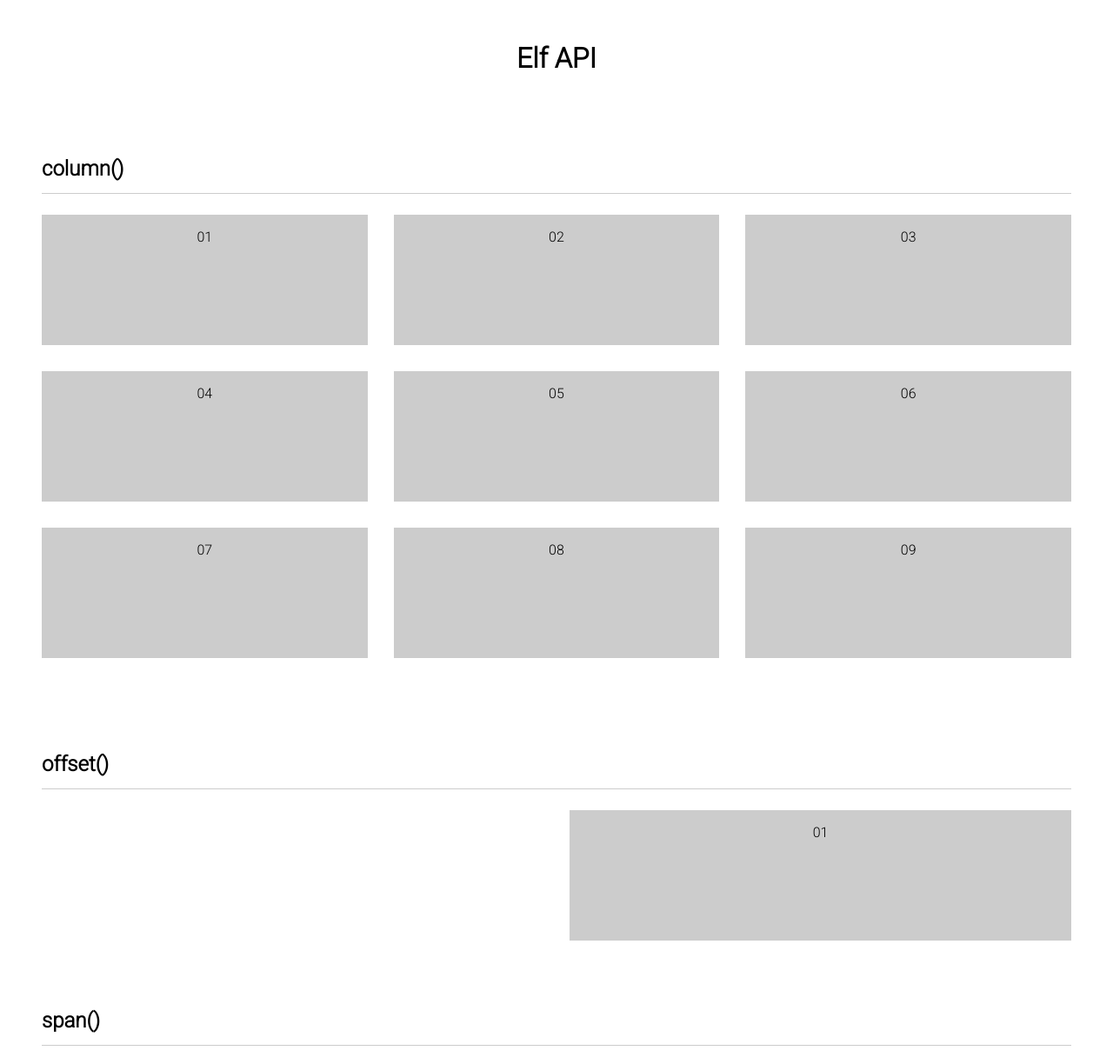
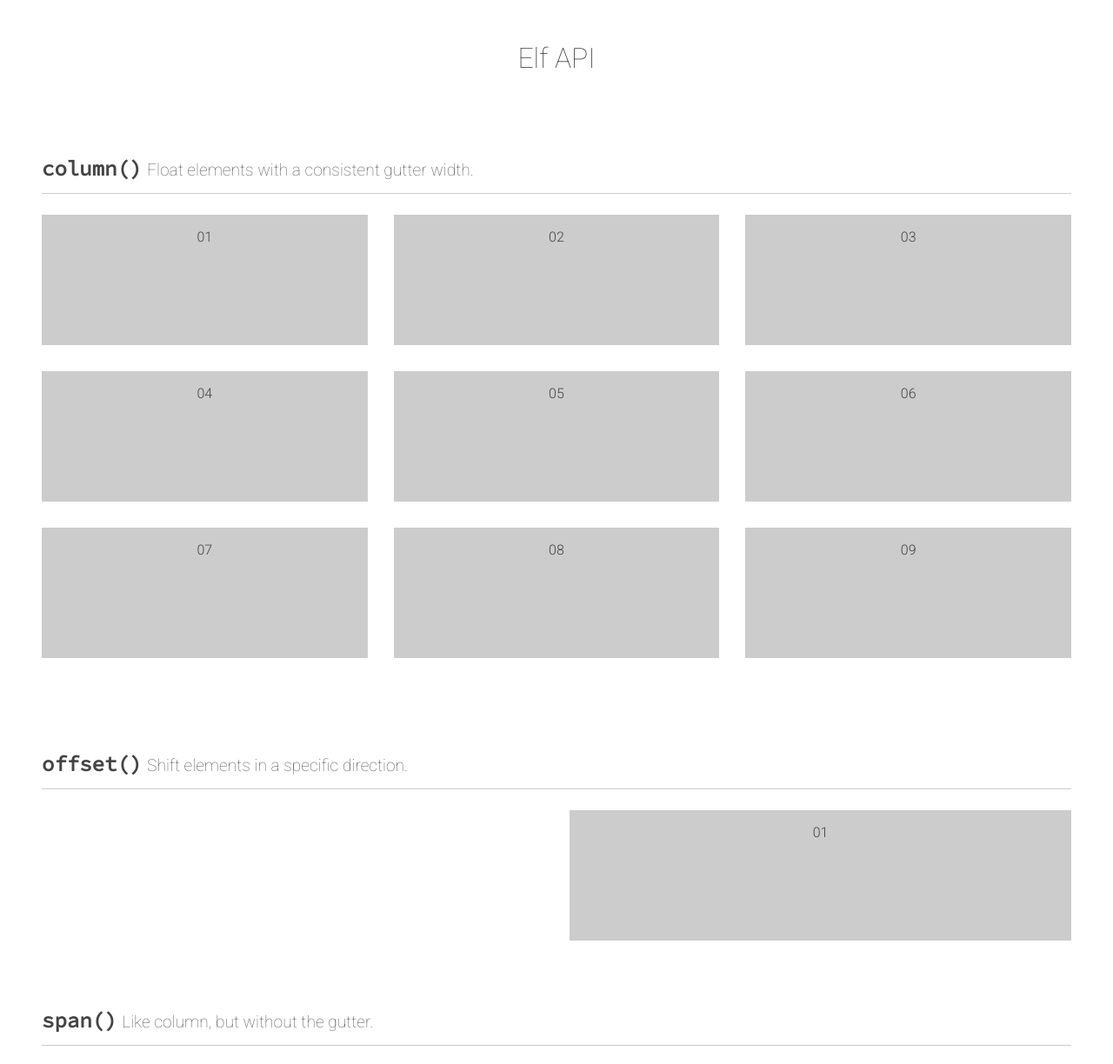
Before and after one commit to mavendex/elf, a plain HTML site: page demo/index.html in a window 1280 px wide. Shown: the top 1224 px of the page at 87% size. Drawn offline with nearby package versions, Linux system fonts and the light colour scheme.

Commit message:
Improve the styles a bit

```diff
--- a/demo/css/style.styl
+++ b/demo/css/style.styl
@@ -8,13 +8,18 @@ html
 
 body
   font-family: 'Roboto', sans-serif
+  color: #444
 
 h1
   font-size: 2rem
   text-align: center
+  font-weight: 100
 
 h1, h2
   margin: 0 0 1rem
+
+code
+  font-family: 'Source Code Pro', monospace
 
 section
   cf()
@@ -25,6 +30,9 @@ section
     border-bottom: 1px solid #CCC
     padding: 0 0 1rem
     margin: 5rem 0 1.5rem
+    small
+      color: lighten(#444, 10%)
+      font-weight: 100
 
 .block
   background: #CCC
--- a/demo/index.html
+++ b/demo/index.html
@@ -10,7 +10,7 @@
     <meta name="description" content="">
     <meta name="viewport" content="width=device-width, initial-scale=1">
     <link rel="stylesheet" href="css/style.css">
-    <link href='http://fonts.googleapis.com/css?family=Roboto:300' rel='stylesheet' type='text/css'>
+    <link href='http://fonts.googleapis.com/css?family=Source+Code+Pro|Roboto:100,300' rel='stylesheet' type='text/css'>
     <!--[if lt IE 9]><script src="js/vendor/selectivizr-1.0.2.min.js"></script><![endif]-->
     <script src="js/vendor/modernizr-2.8.2.min.js"></script>
     <script src="js/vendor/respond.js-1.4.2.min.js"></script>
@@ -27,7 +27,10 @@
     <h1>Elf API</h1>
 
     <section id="column">
-      <h2>column()</h2>
+      <h2>
+        <code>column()</code>
+        <small>Float elements with a consistent gutter width.</small>
+      </h2>
       <div class="content">
         <div class="block">01</div>
         <div class="block">02</div>
@@ -42,14 +45,20 @@
     </section>
 
     <section id="offset">
-      <h2>offset()</h2>
+      <h2>
+        <code>offset()</code>
+        <small>Shift elements in a specific direction.</small>
+      </h2>
       <div class="content">
         <div class="block">01</div>
       </div>
     </section>
 
     <section id="span">
-      <h2>span()</h2>
+      <h2>
+        <code>span()</code>
+        <small>Like column, but without the gutter.</small>
+      </h2>
       <div class="content">
         <div class="block">01</div>
         <div class="block">02</div>
@@ -64,7 +73,10 @@
     </section>
 
     <section id="shift">
-      <h2>shift()</h2>
+      <h2>
+        <code>shift()</code>
+        <small>Move elements left/right without interrupting the DOM.</small>
+      </h2>
       <div class="content">
         <div class="block">01</div>
         <div class="block">02</div>
```
Also changed, not shown: demo/css/style.css.
